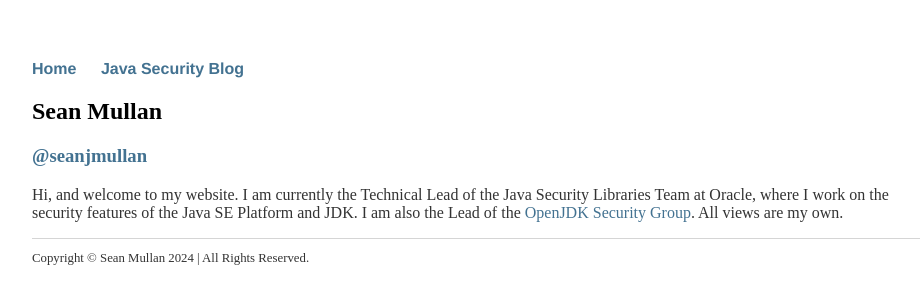
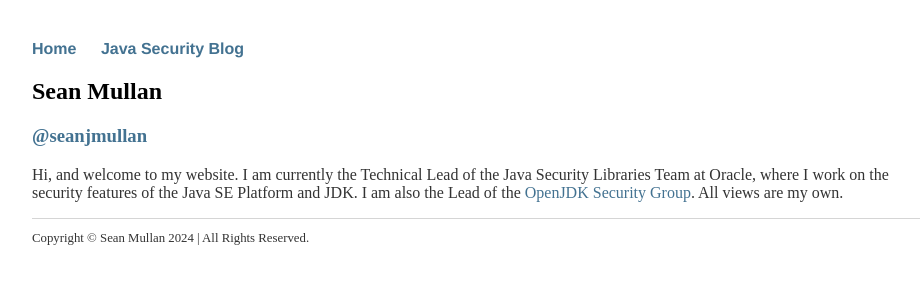
Before and after one commit to seanjmullan/seanjmullan.github.io, a Jekyll site: the page built from index.html, in a window 1280 px wide. Shown: the top 304 px of the page, without its empty margins (160-1080 px from the left). Built offline with Jekyll 4.4.1, drawn with Linux system fonts in a browser that asks for light colours.

Commit message:
change margin size

```diff
--- a/css/main.css
+++ b/css/main.css
@@ -1,5 +1,5 @@
 body {
-    margin: 60px auto;
+    margin: 40px auto;
     width: 70%;
 }
 nav ul, footer ul {
```
